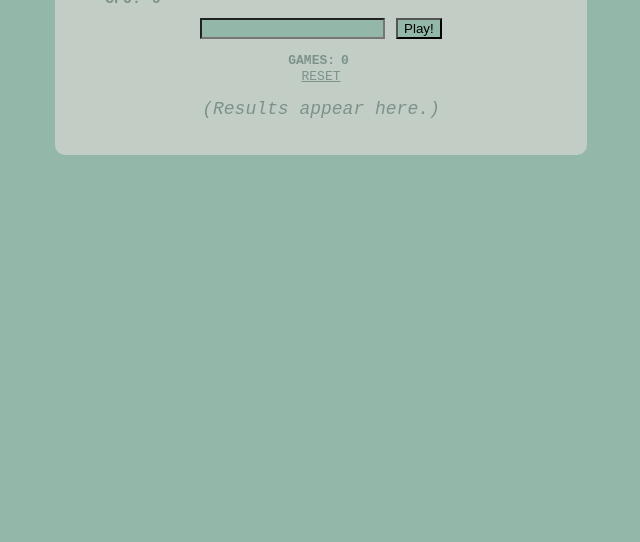
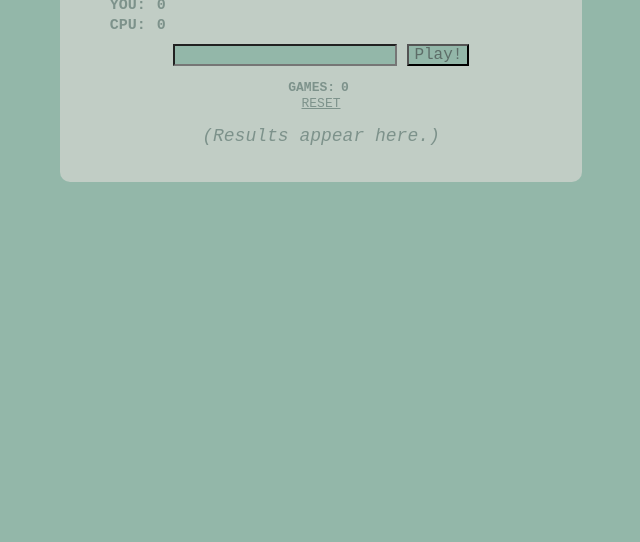
Before and after one commit to decadentpig/rock-paper-scissors, a plain HTML site: page index.html in a window 1280 px wide. Shown: the part 379-921 px from the top of the page, without its empty margins (319-959 px from the left). Drawn offline with Linux system fonts and the light colour scheme.

Commit message:
CSS reset, set width of main content.

```diff
--- a/index.html
+++ b/index.html
@@ -14,9 +14,9 @@
             <h6>CPU:</h6>
             <h6 id='computerTally'>0</h6>
         </div>
-        <div id='inputs'>
+        <div id='inputs-container'>
             <input id='playerInput'>
-            <button class='pagebuttons' onclick='game()' onsubmit='return false'>Play!</button>
+            <button id='pageButton' onclick='game()' onsubmit='return false'>Play!</button>
         </div>
         <div id='gamesTracker'>
           <h6>GAMES:</h6>
--- a/style.css
+++ b/style.css
@@ -1,3 +1,8 @@
+* {
+  margin: 0;
+  padding: 0;
+}
+
 body {
   display: grid;
   font-family: monospace;
@@ -41,6 +46,7 @@ h6 {
 
 #main-content {
     display: grid;
+    width: 33%;
     font-size: 18px;
     background-color: #C1CDC5;
     margin: 15em auto 20em auto;
@@ -48,17 +54,20 @@ h6 {
     border-radius: 10px;
 }
 
-#inputs {
+#inputs-container {
     padding: 10px 10px 10px 10px;
     margin: auto;
 }
 
+#playerInput, #pageButton {
+      background-color: #93B7A9;
+      padding: 0 5px 0 5px;
+      color: #5d6d68;
+      font-size: 16px;
+      font-family: monospace;
+}
 #playerInput {
-      background-color: #93B7A9;
-}
 
-.pagebuttons {
-  background-color: #93B7A9;
 }
 
 p {
```
